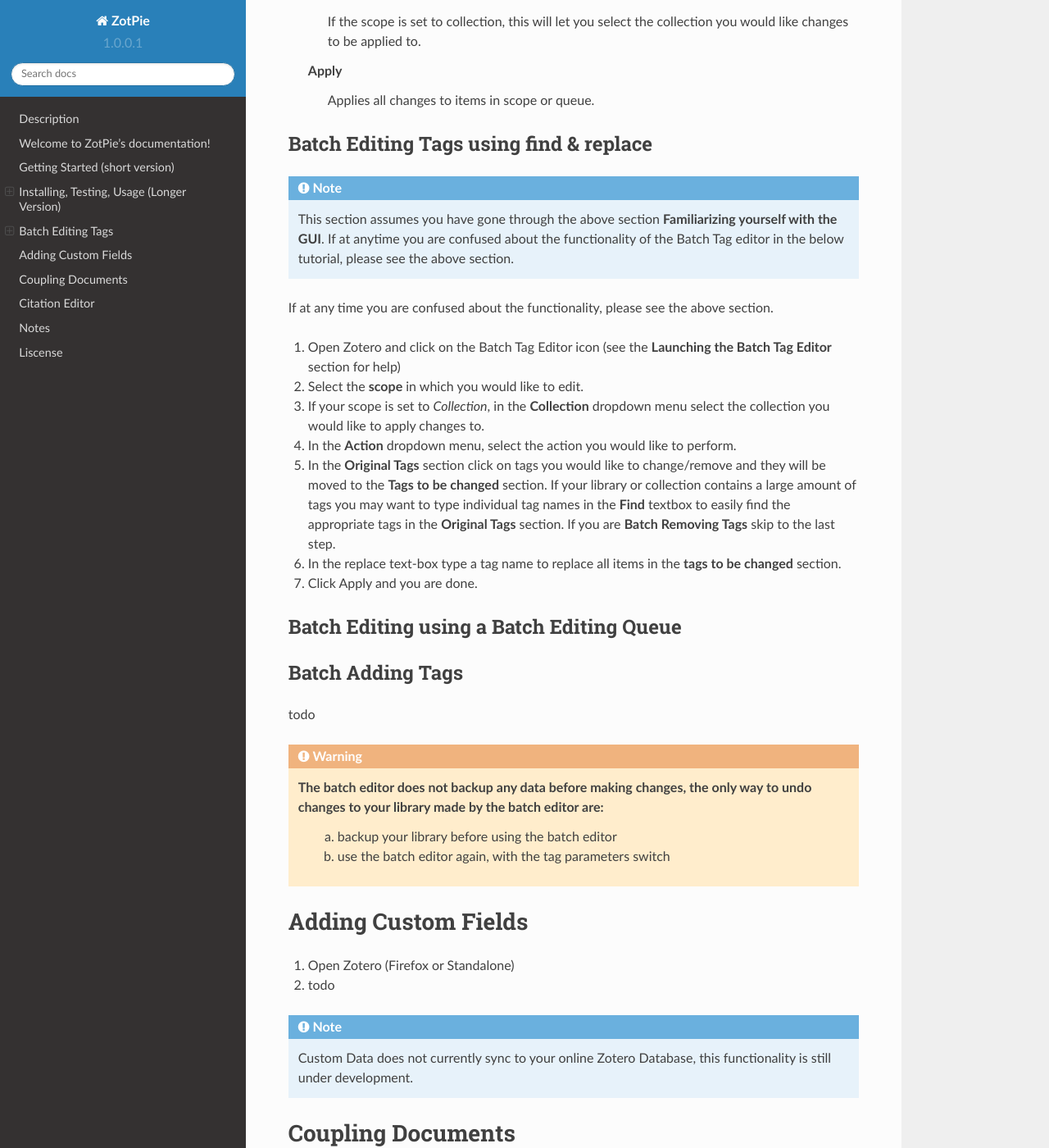
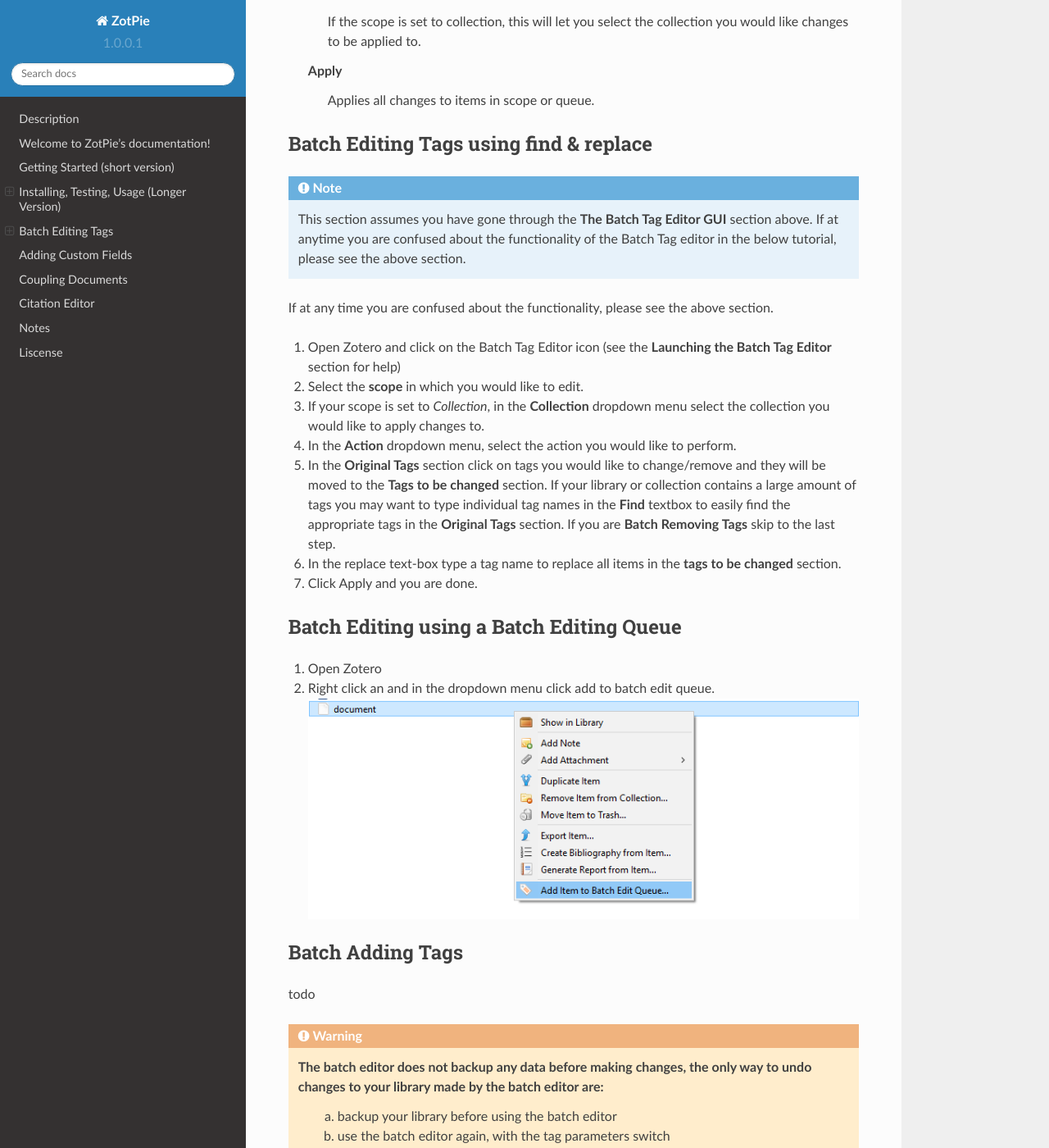
Before and after one commit to persa188/docs, a Sphinx documentation site: the page built from source/index.rst, in a window 1280 px wide and 1400 px high, scrolled down 3244 px. Shown: the whole window at 82% size. Built offline with Sphinx 7.4.7 and the Read the Docs theme 2.0.0, drawn with Linux system fonts in a browser that asks for light colours; some of the changed text lies outside the part shown.

Commit message:
finished batch tag editor gui section

```diff
--- a/source/index.rst
+++ b/source/index.rst
@@ -66,8 +66,8 @@
 
 .. |bedit_big| image:: _assets/btedit_icon_big.png
 
-Familiarizing yourself with the GUI
------------------------------------
+The Batch Tag Editor GUI
+--------------------------
 Upon launching the Batch Tag Editor a window similar to the one below should pop up, see the glossary below the image for a detailed explanation of the functionality of each section in the Batch Tag Editor window. The Batch Adding tags functionality GUI is slightly different see the Batch Adding Tags section for more information.
 
 |btedit_window|
@@ -104,7 +104,7 @@
 -----------------------------------------
 .. note::
 
-	This section assumes you have gone through the above section **Familiarizing yourself with the GUI**. If at anytime you are confused about the functionality of the Batch Tag editor in the below tutorial, please see the above section.
+	This section assumes you have gone through the **The Batch Tag Editor GUI** section above. If at anytime you are confused about the functionality of the Batch Tag editor in the below tutorial, please see the above section.
 
 If at any time you are confused about the functionality, please see the above section.
 
@@ -118,8 +118,10 @@
 
 Batch Editing using a Batch Editing Queue
 --------------------------------------------
+#. Open Zotero
+#. Right click an and in the dropdown menu click add to batch edit queue. |btedit_queuetut|
 
-
+.. |btedit_queuetut| image:: _assets/bedit_queue_1.png
 
 .. batch-adding-tags:
 Batch Adding Tags
```
Also changed, not shown: source/_assets/bedit_queue_1.png (added), 6 other files.
